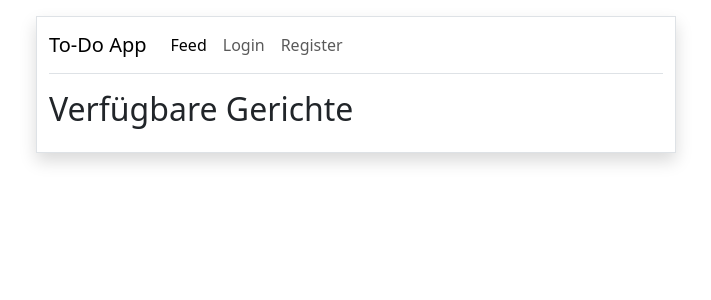
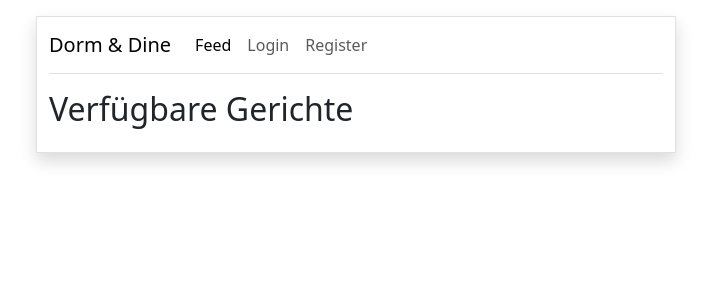
Before and after one commit to MrGreeeenTea/Dorm-Dine, a Flask app: page /feed in a window 1280 px wide. Shown: the top 300 px of the page, without its empty margins (284-995 px from the left). Run offline with Flask 3, Linux system fonts and the light colour scheme; data that the repository does not hold is empty; some libraries are stand-ins or nearby versions.

Commit message:
kleine Korrektur

```diff
--- a/templates/base.html
+++ b/templates/base.html
@@ -16,7 +16,7 @@
 
     <nav class="navbar navbar-expand-xl border-bottom mb-3">
         <div class="container-fluid px-0">
-            <a class="navbar-brand" href="{{ url_for('index') }}">To-Do App</a>
+            <a class="navbar-brand" href="{{ url_for('index') }}">Dorm & Dine</a>
             <button class="navbar-toggler" type="button" data-bs-toggle="collapse"
                     data-bs-target="#navbarSupportedContent"
                     aria-controls="navbarSupportedContent"
```
Also changed, not shown: models/users.py (deleted).
